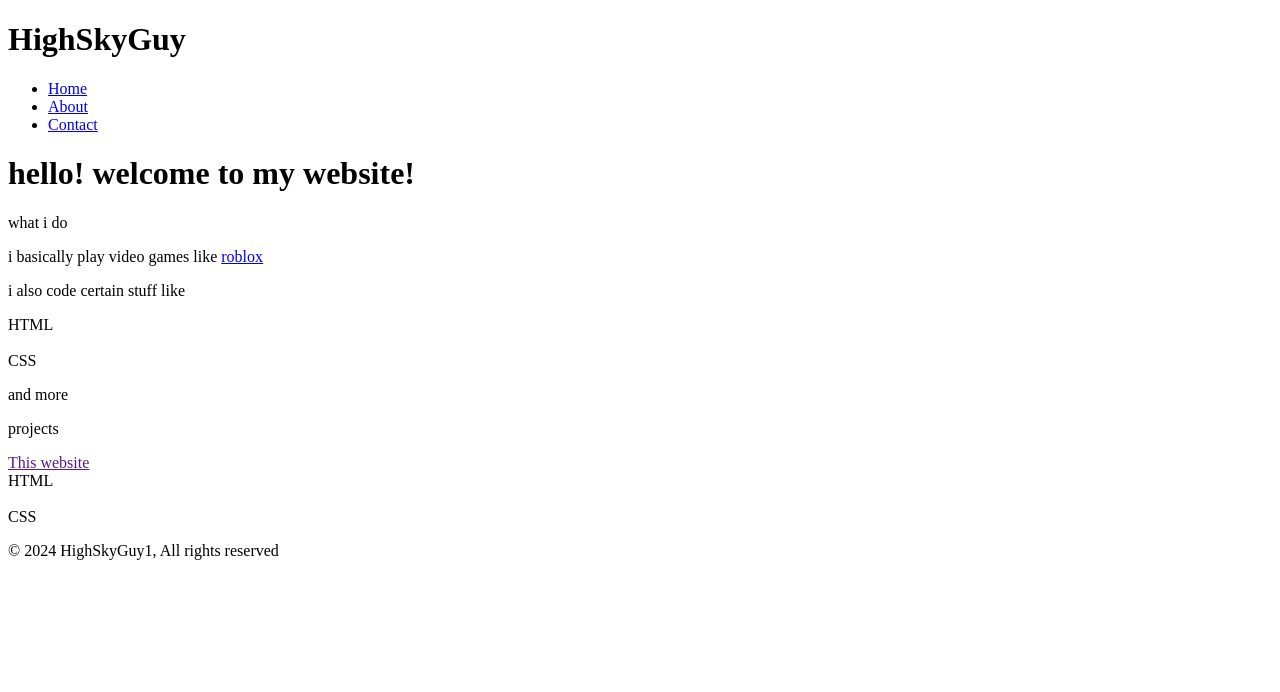
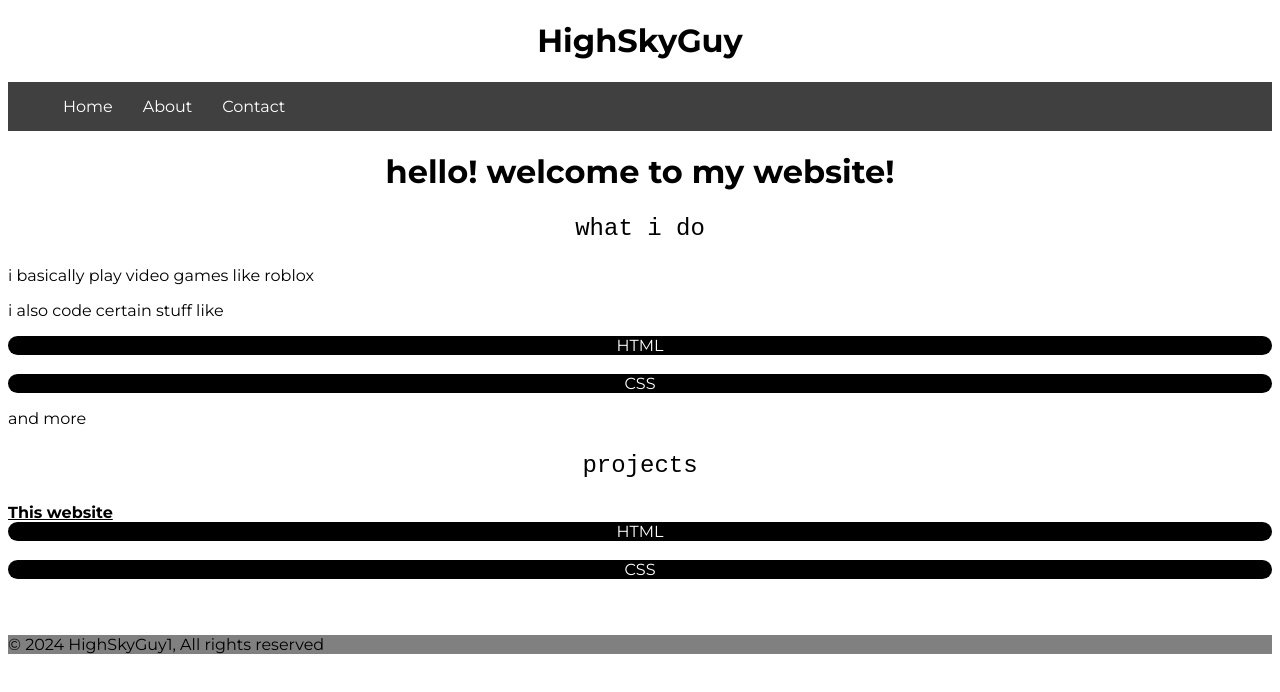
Before and after one commit to highskyguy2/blog, a plain HTML site: page index.html in a window 1280 px wide. Drawn offline with Linux system fonts and the light colour scheme; files that its build step writes are made by us from their sources; the site is published under a folder, as on GitHub Pages, so addresses that start at the root find nothing; a script that the page names is missing.

Commit message:
Update index.html

```diff
--- a/index.html
+++ b/index.html
@@ -5,11 +5,11 @@
     <meta name="viewport" content="width=device-width, initial-scale=1.0">
     <title>High's Website</title>
     <!--CSS-->
-    <link rel="stylesheet" href="/website/style.css">
+    <link rel="stylesheet" href="style.css">
     <!--JavaScript-->
     <script src="script.js" defer></script>
     <!--Favicon-->
-    <link rel="shortcut icon" href="/website/favicon.ico">
+    <link rel="shortcut icon" href="favicon.ico">
 
 </head>
 <body>
```
